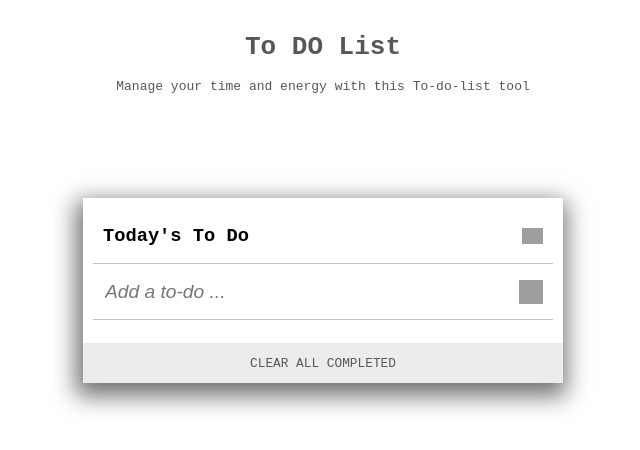
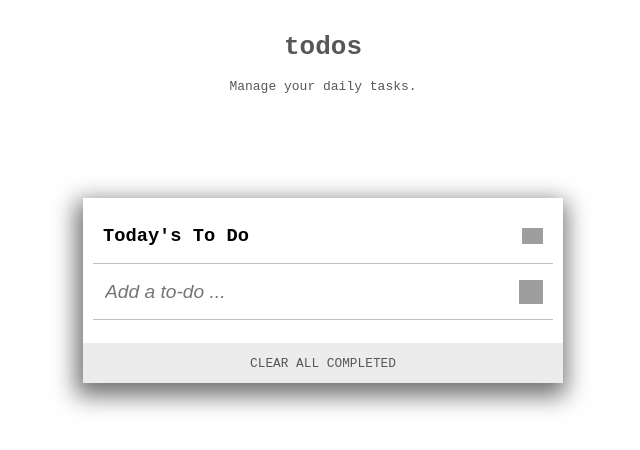
Before and after one commit to carlos-ssh/todos, a website built with webpack: page src/index.html in a window 1280 px wide. Shown: the whole page, without its empty margins (317-957 px from the left). Built offline with nearby package versions, Linux system fonts and the light colour scheme; grey boxes are pictures that could not be loaded.

Commit message:
Rename app

```diff
--- a/src/index.html
+++ b/src/index.html
@@ -9,8 +9,8 @@
 
 <body>
     <div class="header">
-        <h1>To DO List</h1>
-        <p>Manage your time and energy with this To-do-list tool</p>
+        <h1>todos</h1>
+        <p>Manage your daily tasks.</p>
     </div>
     <div class="container">
         <ul>
```
